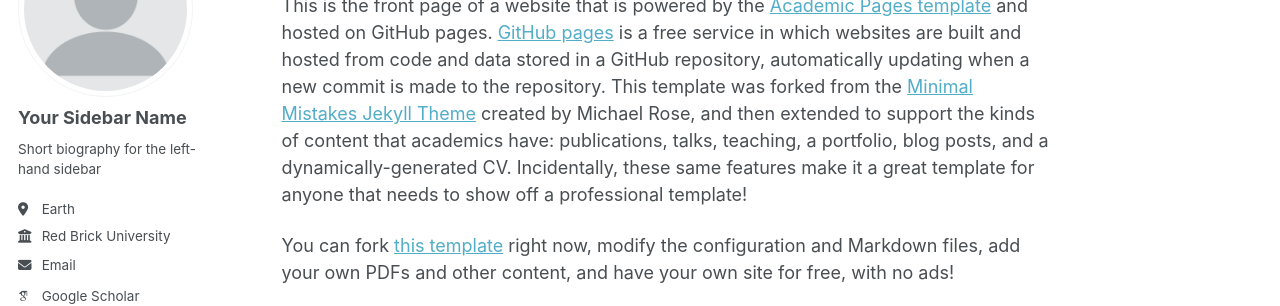
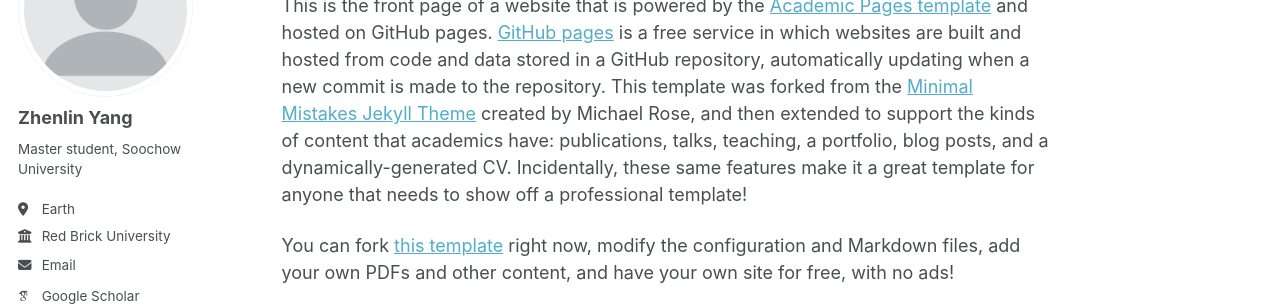
Before and after one commit to Luminescent7/Luminescent7.github.io, a Jekyll site: the page built from _pages/about.md, in a window 1280 px wide. Shown: the part 177-483 px from the top of the page. Built offline with Jekyll 4.4.1, drawn with Linux system fonts in a browser that asks for light colours; some web fonts are replaced; a script that is not in the unit is left out.

Commit message:
Update _config.yml

```diff
--- a/_config.yml
+++ b/_config.yml
@@ -23,9 +23,9 @@ repository               : "academicpages/academicpages.github.io"
 author:
   # Biographic information
   avatar           : "profile.png"
-  name             : "Your Sidebar Name"
+  name             : "Zhenlin Yang"
   pronouns         : # example: "she/her"
-  bio              : "Short biography for the left-hand sidebar"
+  bio              : "Master student, Soochow University"
   location         : "Earth"
   employer         : "Red Brick University"
   uri              : # URL
```
